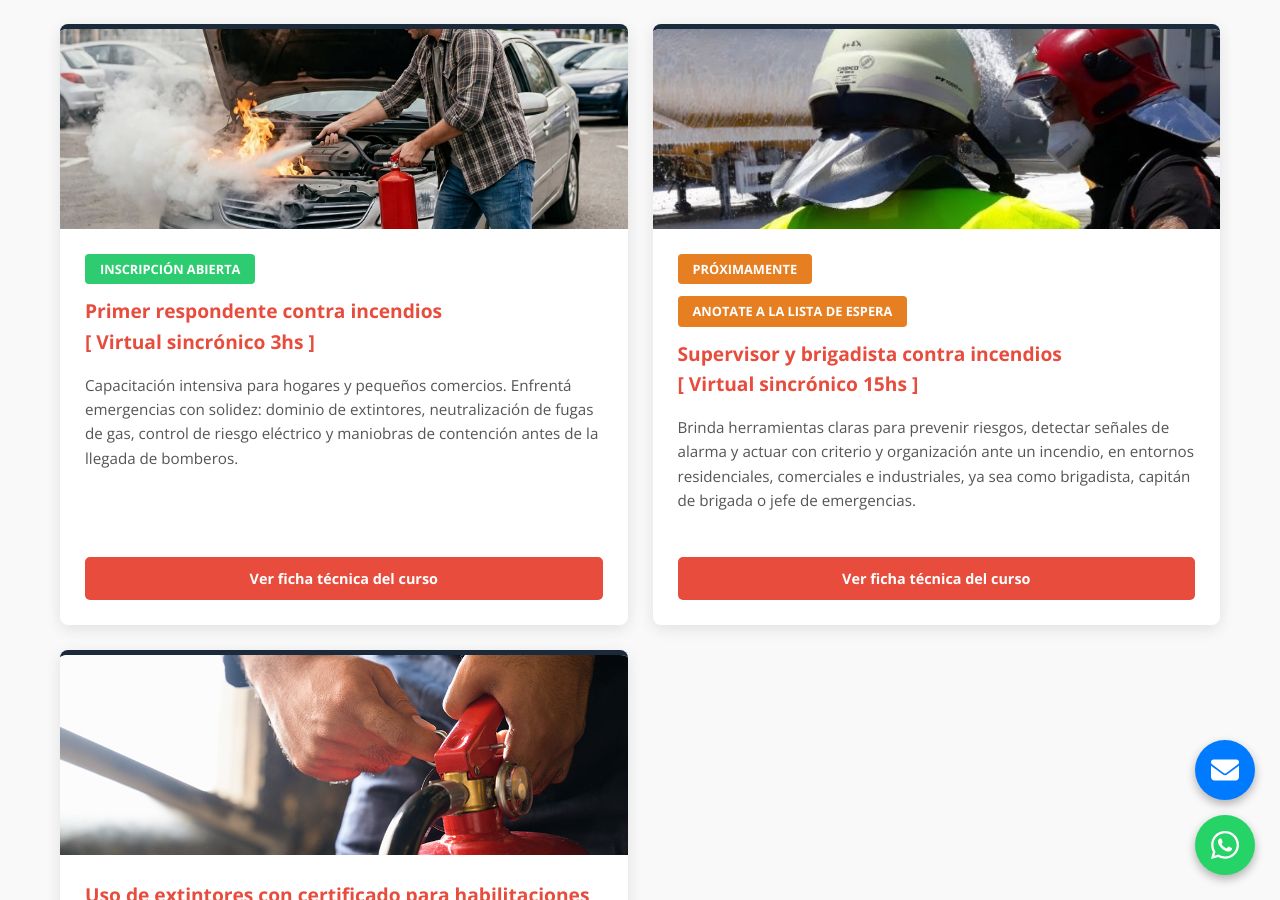
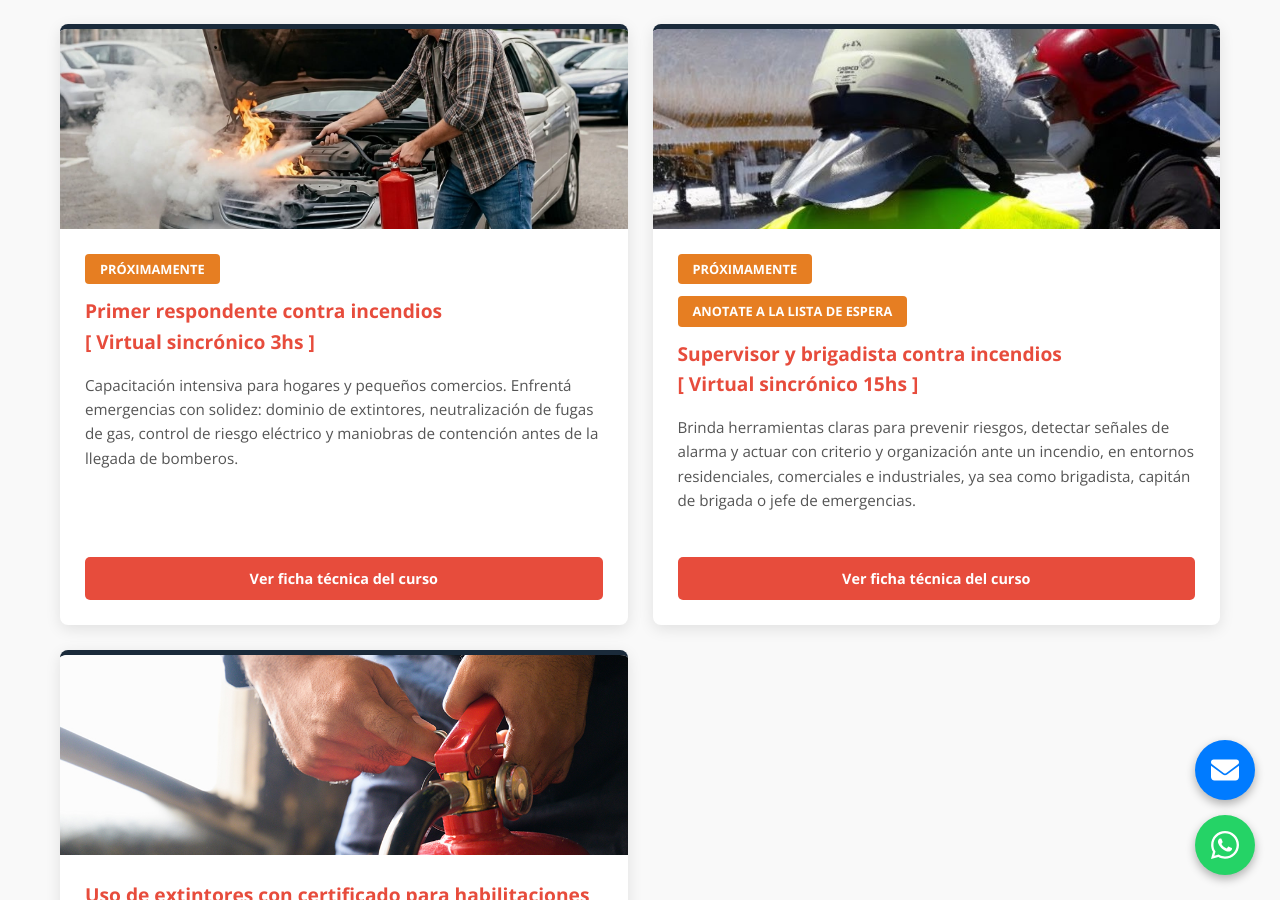
Before and after one commit to martov1/EDSI-nuevo-sitio, a Jekyll site: the page built from capacitacion-particulares.html, in a window 1280 px wide and 900 px high, scrolled down 410 px. Built offline with Jekyll 4.4.1, drawn with Linux system fonts in a browser that asks for light colours; some of the changed lines change nothing that is shown.

Commit message:
curso primer respondiente cerrado

```diff
--- a/_config.yml
+++ b/_config.yml
@@ -121,7 +121,7 @@ primera_respuesta_incendios:
   cupos:
     spreadsheet_id: "1UJdUbG9ZcS3eA2bn03s3EC8Y6LsGZUrFFy57PrO4YBU"
     capacidad_maxima: 32
-    inscripciones_abiertas: true
+    inscripciones_abiertas: false
     mostrar-cupo-lleno: false
     lista_de_espera_habilitada: false
     lista_espera_url: ""
```
